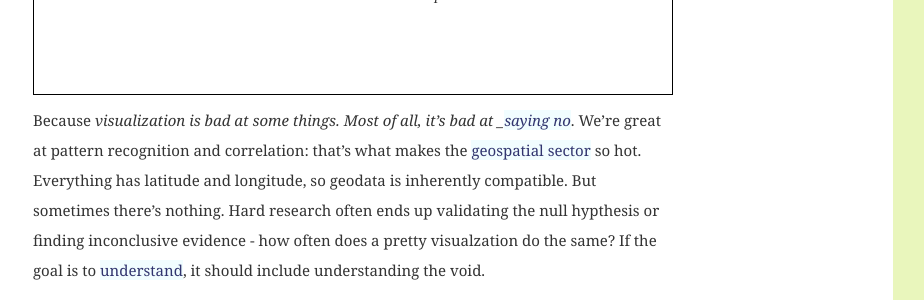
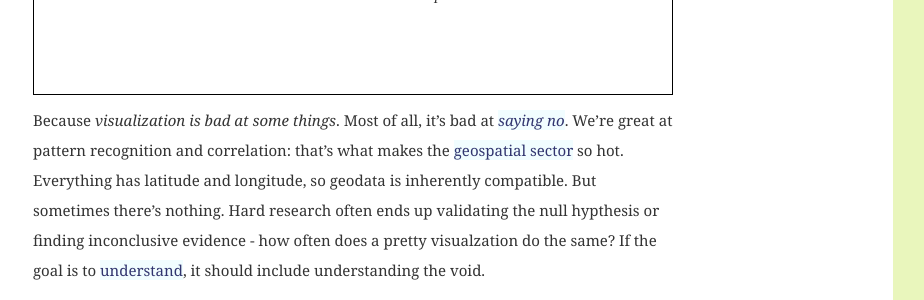
Before and after one commit to konklone/tmcw.github.com, a Jekyll site: the page built from _posts/2012-08-07-why-statistics.md, in a window 1280 px wide. Shown: the part 227-527 px from the top of the page, without its empty margins (187-1111 px from the left). Built offline with Jekyll 4.4.1, drawn with Linux system fonts in a browser that asks for light colours; Markdown is read by kramdown in place of the engine named in the settings; comment, search, counter and statistics services are not loaded.

Commit message:
Fix italic

```diff
--- a/_posts/2012-08-07-why-statistics.md
+++ b/_posts/2012-08-07-why-statistics.md
@@ -9,7 +9,7 @@ categories:
 
 <div style='text-align:center;line-height:200px;font-style:italic;width:638px;height:200px;border:1px solid #000;'>it's hard to show the void with a picture</div>
 
-Because _visualization is bad at some things. Most of all, it's bad at
+Because _visualization is bad at some things_. Most of all, it's bad at
 _[saying no](http://en.wikipedia.org/wiki/Null_hypothesis)_.
 We're great at pattern recognition and correlation:
 that's what makes the [geospatial sector](http://mapbox.com/) so hot. Everything
```
